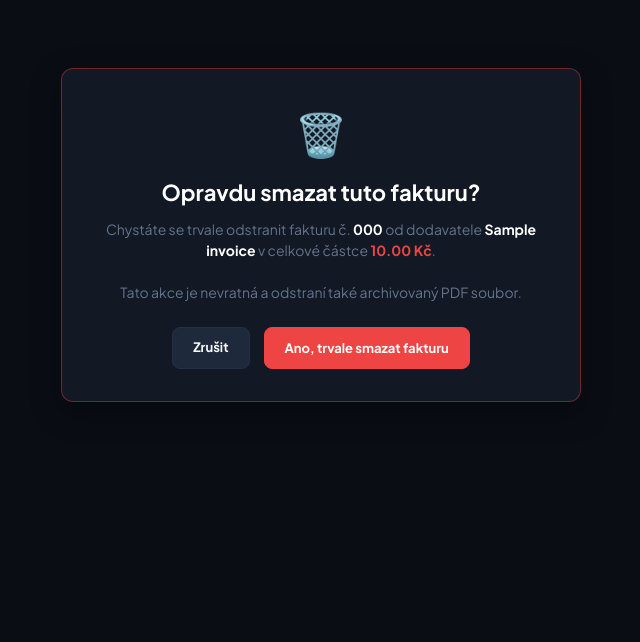
After one commit to lukashejna01/panther-security-test, a Django app: template templates/billing/invoice_confirm_delete.html in a window 1280 px wide. The commit adds this page. Shown: the top 642 px of the page, without its empty margins (319-959 px from the left). Run offline with Django 4.2, Linux system fonts and the light colour scheme; the template is opened without the code that fills it: values that come from a table or form of the project are taken from there, others are empty; tables that the repository leaves empty hold one stand-in row (values such as "Sample post"); parts of the project's set-up code (start-up, migrations or seed data) failed here and were passed over.

Commit message:
Moznost smazani prijatych a vydanych faktur vcetne souboru

```diff
--- a/core/urls.py
+++ b/core/urls.py
@@ -45,6 +45,7 @@ urlpatterns = [
     path('fakturace/vydat/nova/', views.generate_client_invoice_view, name='invoice_generate'),
     path('fakturace/<str:variable_symbol>/', views.invoice_detail_view, name='invoice_detail'),
     path('fakturace/<int:invoice_id>/zaplaceno/', views.toggle_invoice_payment_status_view, name='invoice_toggle_payment'),
+    path('fakturace/<int:invoice_id>/smazat/', views.invoice_delete_view, name='invoice_delete'),
 
     # Správa odběratelů (klientů) a střežených objektů
     path('klienti/', views.client_list_view, name='client_list'),
--- /dev/null
+++ b/templates/billing/invoice_confirm_delete.html
@@ -0,0 +1,28 @@
+{% extends 'base.html' %}
+
+{% block title %}Smazat fakturu {{ invoice.invoice_number }} - Panther Security{% endblock %}
+
+{% block content %}
+<div class="card" style="max-width: 520px; margin: 40px auto; border-color: rgba(239, 68, 68, 0.4); text-align: center; padding: 32px 24px;">
+    <div style="font-size: 42px; margin-bottom: 12px;">🗑️</div>
+    <h2 style="margin: 0 0 10px; color: #fff; font-size: 22px;">Opravdu smazat tuto fakturu?</h2>
+
+    <p style="color: var(--text-muted); font-size: 14px; margin-bottom: 24px; line-height: 1.5;">
+        Chystáte se trvale odstranit fakturu č. <strong style="color: #fff;">{{ invoice.invoice_number }}</strong>
+        od dodavatele <strong style="color: #fff;">{{ invoice.supplier_name|default:invoice.supplier.name|default:"Dodavatel" }}</strong>
+        v celkové částce <strong style="color: #ef4444;">{{ invoice.total_amount }} Kč</strong>.
+        <br><br>
+        Tato akce je nevratná a odstraní také archivovaný PDF soubor.
+    </p>
+
+    <form method="post" style="display: flex; justify-content: center; gap: 14px;">
+        {% csrf_token %}
+        <a href="{% url 'invoice_list' %}" class="btn btn-secondary" style="padding: 10px 20px;">
+            Zrušit
+        </a>
+        <button type="submit" class="btn btn-primary" style="background: #ef4444; border-color: #ef4444; color: #fff; padding: 10px 20px; font-weight: 700;">
+            Ano, trvale smazat fakturu
+        </button>
+    </form>
+</div>
+{% endblock %}
```
Also changed, not shown: core/views/billing_views.py (+25 -7 lines), templates/billing/invoices_list.html (+10 -1 lines).
